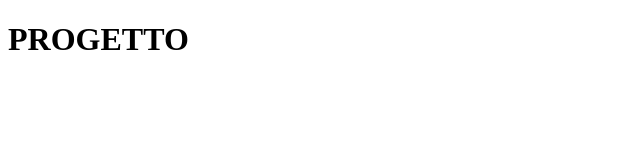
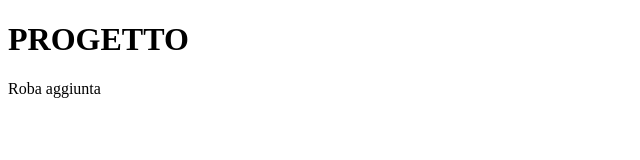
Before and after one commit to mikibenti/firstProject, a plain HTML site: page index.html in a window 1280 px wide. Shown: the whole page, without its empty margins (0-640 px from the left). Drawn offline with Linux system fonts and the light colour scheme.

Commit message:
roba aggiunta

```diff
--- a/index.html
+++ b/index.html
@@ -7,5 +7,6 @@
 </head>
 <body>
     <h1>PROGETTO</h1>
+    <p>Roba aggiunta</p>
 </body>
 </html>
```
